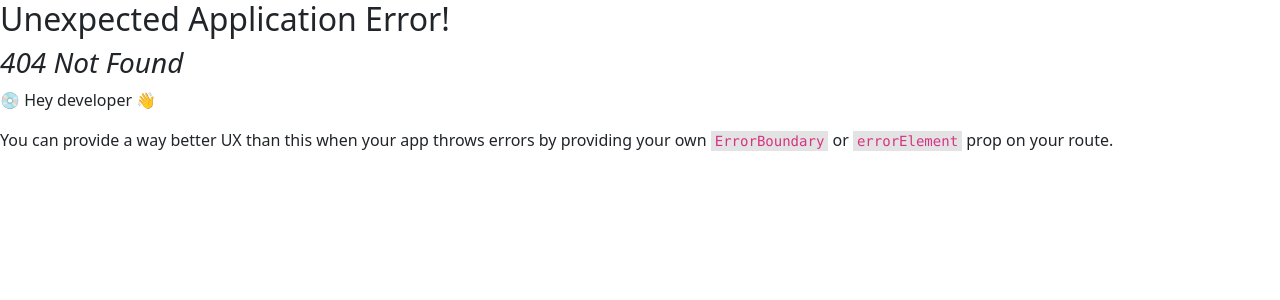
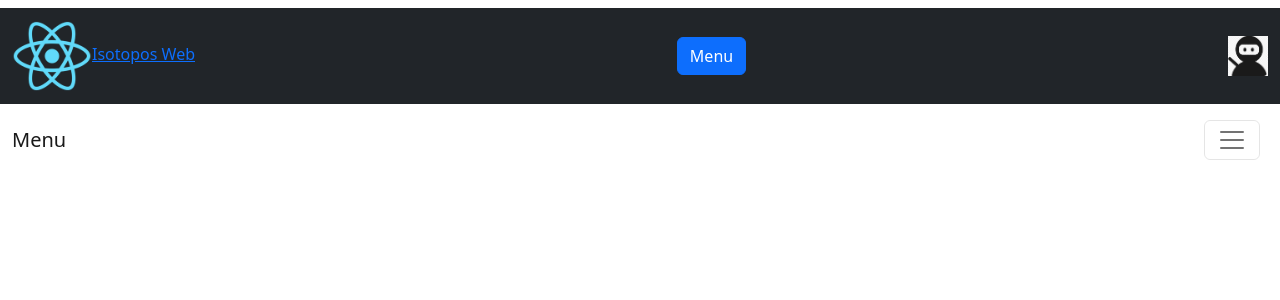
Before and after one commit to kislo-Luis/first-react, a React (Create React App) app: page /menu in a window 1280 px wide. Before the commit this address had no page. Shown: the top 300 px of the page. Built offline with nearby package versions, Linux system fonts and the light colour scheme.

Commit message:
feat:Menu-Link

```diff
--- a/src/App.js
+++ b/src/App.js
@@ -17,7 +17,8 @@ function App() {
 
 
           <NavBar/>
-          <div><Outlet /></div>
+
+          <div> <Outlet /></div>
 
 
 
--- a/src/components/navigation/NavBar.js
+++ b/src/components/navigation/NavBar.js
@@ -1,15 +1,24 @@
 import React, { useState } from 'react';
 import { Navbar, NavbarBrand} from 'reactstrap';
+import { Button } from 'reactstrap'
+
 import { Link } from 'react-router-dom';
-import Home from '../pages/Home';
+import Menu from '../pages/Menu';
+
+//probando menu
+
+
+
 
 
 
 function NavBar(args) {
 
-  const [isOpen, setIsOpen] = useState(false);
+  // const [isOpen, setIsOpen] = useState(false);
 
-  const toggle = () => setIsOpen(!isOpen);
+  // const toggle = () => setIsOpen(!isOpen);
+
+
 
   return (
     <div>
@@ -17,8 +26,11 @@ function NavBar(args) {
 
       <Navbar className="my-2" color="dark" dark {...args}>
 
+
           <Link to="/"> <img alt="logo" src="/logo192.png"style={{height: 80,width: 80}}/>Isotopos Web </Link>
 
+
+          <Link to="/menu"> <Button color="primary"> Menu </Button></Link>
 
 
 
--- a/src/components/pages/Home.js
+++ b/src/components/pages/Home.js
@@ -1,4 +1,5 @@
 import React from 'react'
+
 
 
 
@@ -7,7 +8,9 @@ const Home = () => {
     <div>
 
 
-    <p> Home screen </p>
+
+          Home
+
 
 
 
--- /dev/null
+++ b/src/components/pages/Menu.js
@@ -0,0 +1,41 @@
+import React, { useState } from 'react';
+import {
+  Collapse,
+  Navbar,
+  NavbarToggler,
+  NavbarBrand,
+  Nav,
+  NavItem,
+  NavLink,
+} from 'reactstrap';
+
+function Menu(props) {
+  const [collapsed, setCollapsed] = useState(true);
+
+  const toggleNavbar = () => setCollapsed(!collapsed);
+
+  return (
+    <div>
+      <Navbar color="faded" light>
+        <NavbarBrand href="/" className="me-auto">
+          Menu
+        </NavbarBrand>
+        <NavbarToggler onClick={toggleNavbar} className="me-2" />
+        <Collapse isOpen={!collapsed} navbar>
+          <Nav navbar>
+            <NavItem>
+              <NavLink href="/perfil/">Perfil</NavLink>
+            </NavItem>
+            <NavItem>
+              <NavLink href="/">
+                Atras
+              </NavLink>
+            </NavItem>
+          </Nav>
+        </Collapse>
+      </Navbar>
+    </div>
+  );
+}
+
+export default Menu;
```
Also changed, not shown: src/components/pages/Profile.js (+11 -5 lines), src/index.js (+10 -2 lines).
